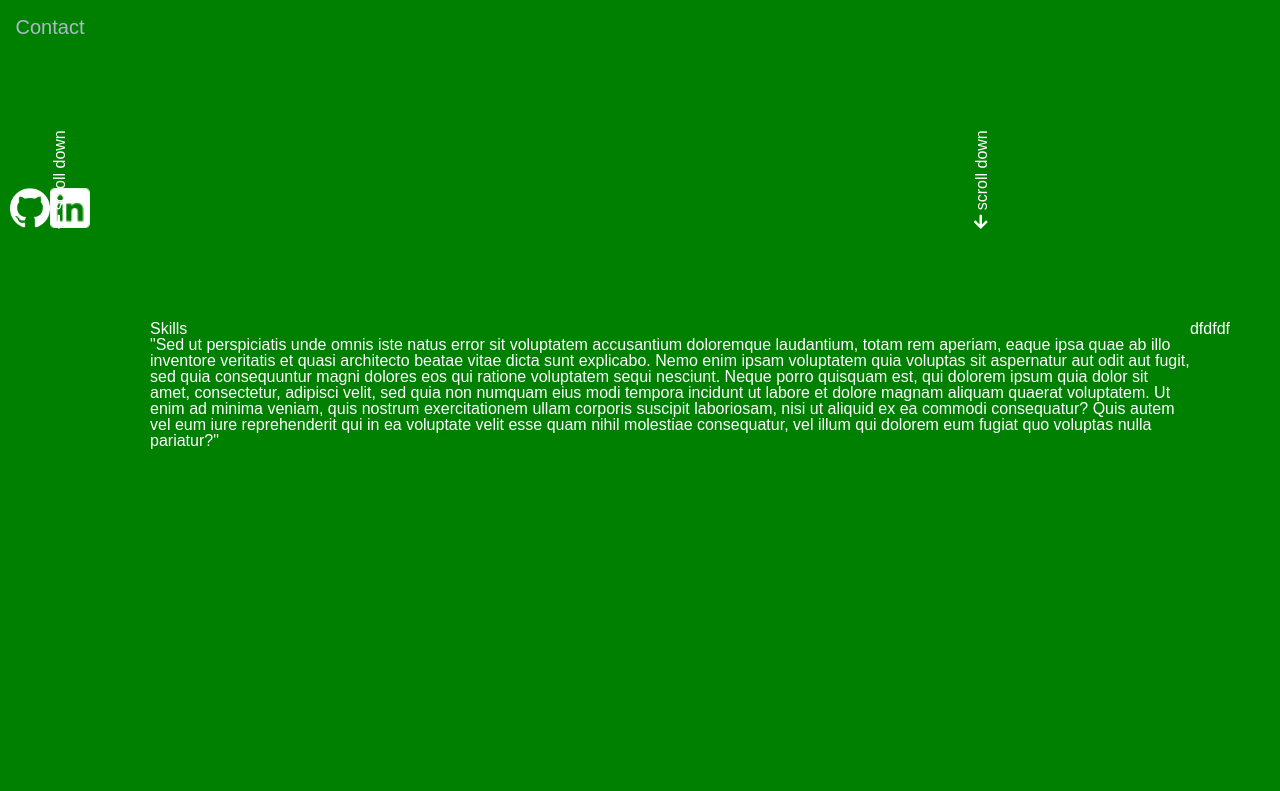
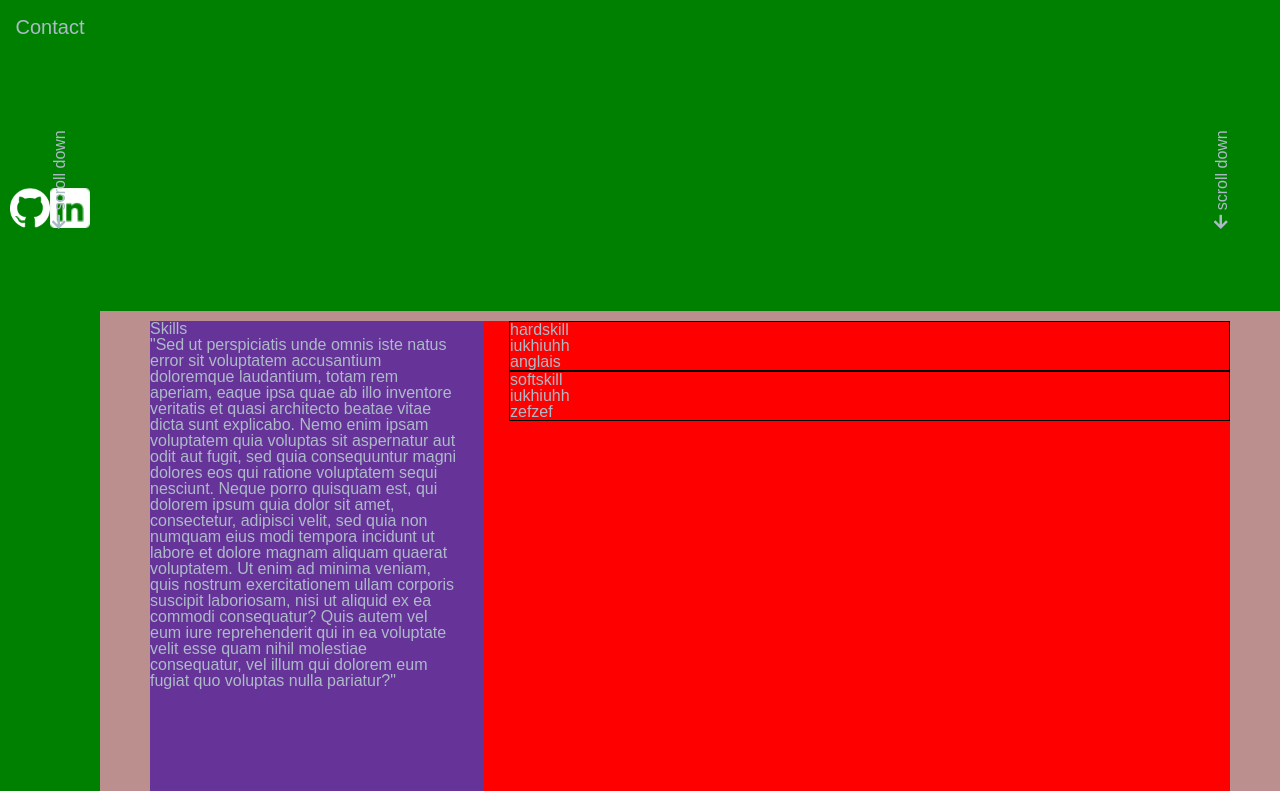
Before and after one commit to Emlych/portfolio, a React (Create React App) app: page / in a window 1280 px wide. Shown: the part 509-1300 px from the top of the page. Built offline with nearby package versions, Linux system fonts and the light colour scheme.

Commit message:
Add card, modify skill

```diff
--- a/src/App.css
+++ b/src/App.css
@@ -20,6 +20,7 @@ body {
   .app {
     display: flex;
     height: 100vh;
+    color: var(--darksecondaryfont);
   }
 
   .app-header {
@@ -32,7 +33,7 @@ body {
   .app-main {
     position: absolute;
     left: 220px;
-    width: calc(100% - 140px);
+    width: calc(100vw - 200px);
   }
 }
 
--- /dev/null
+++ b/src/Components/Card.js
@@ -0,0 +1,20 @@
+import React from "react";
+import "./card.css";
+
+function Card({ skilltype, skillname }) {
+  return (
+    <div className="card">
+      <div className="cardfront">
+        <h2>{skilltype}</h2> iukhiuhh
+      </div>
+
+      <div className="cardback">
+        <ul>
+          <li>{skillname}</li>
+        </ul>
+      </div>
+    </div>
+  );
+}
+
+export default Card;
--- a/src/Components/Skills.js
+++ b/src/Components/Skills.js
@@ -1,5 +1,11 @@
 import React from "react";
+import Card from "./Card";
 import "./skills.css";
+
+const skills = [
+  { skilltype: "hardskill", skillname: "anglais" },
+  { skilltype: "softskill", skillname: "zefzef" },
+];
 
 function Skills() {
   return (
@@ -23,7 +29,11 @@ function Skills() {
         </p>
       </div>
 
-      <div className="skills-right">dfdfdf</div>
+      <div className="skills-right">
+        {skills.map((skill, index) => {
+          return <Card key={index} {...skill} />;
+        })}
+      </div>
     </div>
   );
 }
--- a/src/Components/about.css
+++ b/src/Components/about.css
@@ -10,7 +10,6 @@
     display: flex;
     flex-direction: column;
     justify-content: space-between;
-    color: var(--darksecondaryfont);
   }
 
   .scroll-left,
@@ -24,7 +23,7 @@
     left: 10px;
   }
   .scroll-right {
-    right: 250px;
+    right: 10px;
   }
 
   .about-content {
--- /dev/null
+++ b/src/Components/card.css
@@ -0,0 +1,3 @@
+.card {
+  border: 1px black solid;
+}
--- a/src/Components/skills.css
+++ b/src/Components/skills.css
@@ -9,6 +9,18 @@
     padding: 10px 50px;
     display: flex;
     justify-content: space-between;
-    color: var(--darksecondaryfont);
+    background-color: rosybrown;
+  }
+
+  .skills-left {
+    background-color: rebeccapurple;
+    width: 30%;
+    padding-right: 25px;
+  }
+
+  .skills-right {
+    background-color: red;
+    width: 70%;
+    padding-left: 25px;
   }
 }
```
